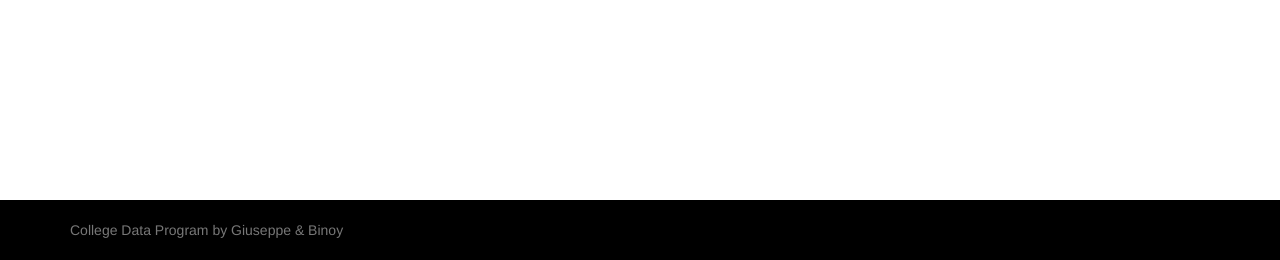
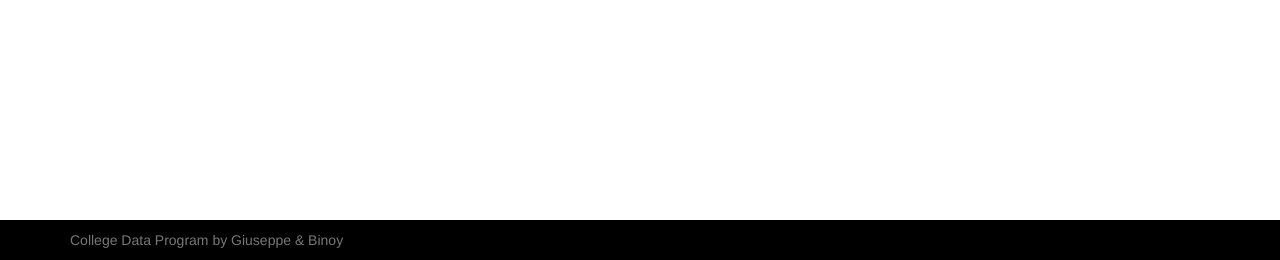
Before and after one commit to binoy14/IS218-Final-Project, a PHP site: page / in a window 1280 px wide. Shown: the part 540-800 px from the top of the page. Run offline with PHP 8.4, Linux system fonts and the light colour scheme.

Commit message:
Decreased footer size

```diff
--- a/public/css/style.css
+++ b/public/css/style.css
@@ -14,11 +14,11 @@ div.jumbotron h1, div.jumbotron p {
     position: fixed;
     bottom: 0;
     width: 100%;
-    height: 60px;
+    height: 40px;
     background-color: black;
 }
 div.container p.muted-text {
-    margin: 20px 0;
+    margin: 10px 0;
 }
 .muted-text {
     color: #777
```
